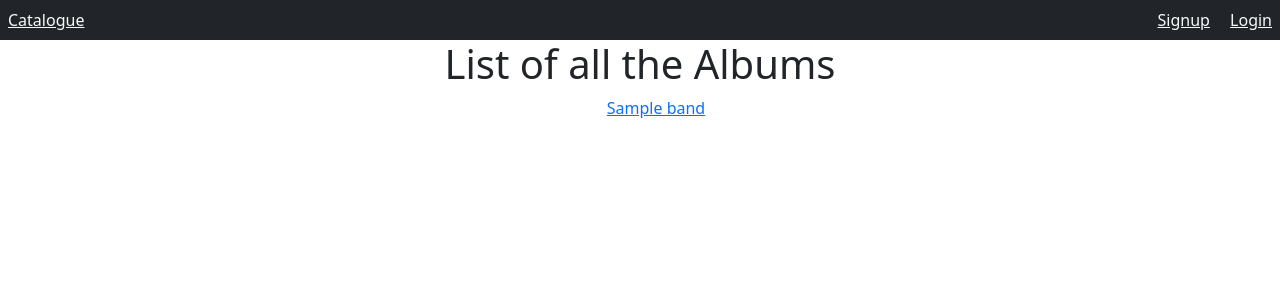
After one commit to Rikimk/Alpha, a Django app: page /catalogue/list_band in a window 1280 px wide. The commit adds this page. Shown: the top 300 px of the page. Run offline with Django 4.2, Linux system fonts and the light colour scheme; tables that the repository leaves empty hold one stand-in row (values such as "Sample post").

Commit message:
Added BandList and BandDetail

```diff
--- a/catalogue/models.py
+++ b/catalogue/models.py
@@ -52,6 +52,7 @@ class Band(models.Model):
     date_formed = models.DateField()
     members = models.ManyToManyField(Artist)
     genre = models.ManyToManyField(Genre)
+    image = models.ImageField(default='default.jpg', upload_to='band_pics')
 
     def get_absolute_url(self):
         return reverse("band_detail", kwargs={"pk": self.pk})
--- /dev/null
+++ b/catalogue/templates/catalogue/band_list.html
@@ -0,0 +1,22 @@
+{% extends 'base.html' %}
+
+{% block content %}
+
+<style>
+    h1{
+        text-align: center;
+    }
+
+    ul{
+        text-align: center;
+        list-style-type: none;
+        }
+</style>
+<h1>List of all the Albums</h1>
+<ul>
+{% for band in band_list%}
+<li><a href="/catalogue/band_detail/{{band.id}}">{{band.name}}</a></li>
+{% endfor %}
+</ul>
+
+{% endblock %}
--- a/catalogue/templates/catalogue/index.html
+++ b/catalogue/templates/catalogue/index.html
@@ -12,6 +12,7 @@
 
     <h1>Welcome to the Catalogue Page</h1>
     <a href="{% url "catalogue:list_album" %}">List of Albums</a>
+    <a href="{% url "catalogue:list_band" %}">List of Bands</a>
 
     {% endblock  %}
 </body>
--- a/catalogue/urls.py
+++ b/catalogue/urls.py
@@ -7,6 +7,8 @@ urlpatterns = [
     path('',views.index,name='index'),
     path('create_album',views.AlbumCreate.as_view(),name='album_create'),
     path('album_detail/<int:pk>',views.AlbumDetail.as_view(),name='album_detail'),
+    path('band_detail/<int:pk>',views.BandDetail.as_view(),name='band_detail'),
     path('list_album',views.AlbumListView.as_view(),name='list_album'),
+    path('list_band',views.BandListView.as_view(),name='list_band'),
     path('my_view/',views.my_view,name='my_view'),
 ]
--- a/catalogue/views.py
+++ b/catalogue/views.py
@@ -4,7 +4,7 @@ from django.urls import reverse_lazy
 from django.views.generic import DetailView, ListView, CreateView
 
 from .forms import CreateUserForm
-from .models import Album, Artist, Language, Genre
+from .models import Album, Artist, Language, Genre, Band
 from django.contrib.auth import authenticate, login, logout
 from django.contrib.auth.decorators import login_required
 from django.contrib.auth.mixins import LoginRequiredMixin
@@ -37,8 +37,16 @@ class AlbumListView(ListView):
     queryset = Album.objects.order_by('name')
     context_object_name = 'album_list'
 
+class BandListView(ListView):
+    model = Band
+    queryset = Band.objects.order_by('name')
+    context_object_name = 'band_list'
+
 class AlbumDetail(DetailView):
     model = Album
+
+class BandDetail(DetailView):
+    model = Band
 
 @login_required(login_url='login')
 def my_view(request):
--- a/templates/base.html
+++ b/templates/base.html
@@ -11,13 +11,17 @@
 
     <nav class="navbar navbar-dark bg-dark">
         <a class="text-light mx-2" href="{% url 'catalogue:index' %}">Catalogue</a>
+        <form class="form-inline my-2 my-lg-0">
         {% if user.is_authenticated %}
-        <a class="text-light mx-2" href="{% url 'profile' %}">{{user.username}}</a>
+        <a class="navbar-brand" href="{% url 'profile' %}">
+            <img src="{{ user.profile.image.url }}" width="30" height="30" class="rounded-circle" alt="">
+        </a>
         <a class="text-danger mx-2" href="{% url 'logout' %}">Logout</a>
         {% else %}
         <a class="text-light mx-2" href="{% url 'signup' %}?next={{request.path}}">Signup</a>
         <a class="text-light mx-2" href="{% url 'login' %}?next={{request.path}}">Login</a>
         {% endif %}
+        </form>
       </nav>
 
     {% block content %}
```
Also changed, not shown: catalogue/templates/catalogue/band_detail.html (added, +18 -0 lines), catalogue/migrations/0010_alter_album_image.py (added), catalogue/migrations/0011_band_image_alter_album_image.py (added), media/album_pics/notb.jpg (added), media/album_pics/notb_veDDONl.jpg (added), media/band_pics/im.jpg (added), media/band_pics/tool.jpg (added), media/default.jpg (renamed from media/profile_pics/default.jpg).
